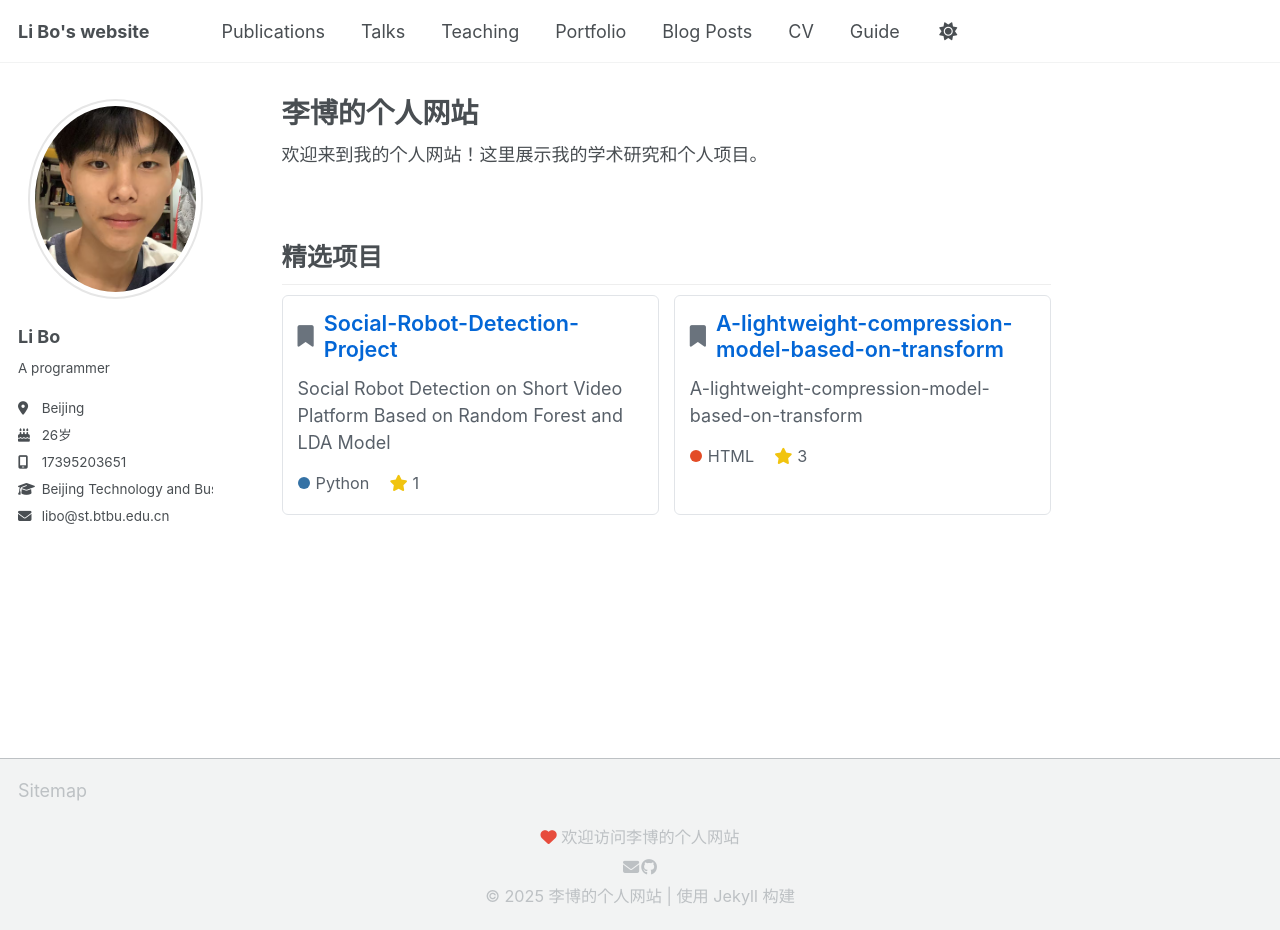
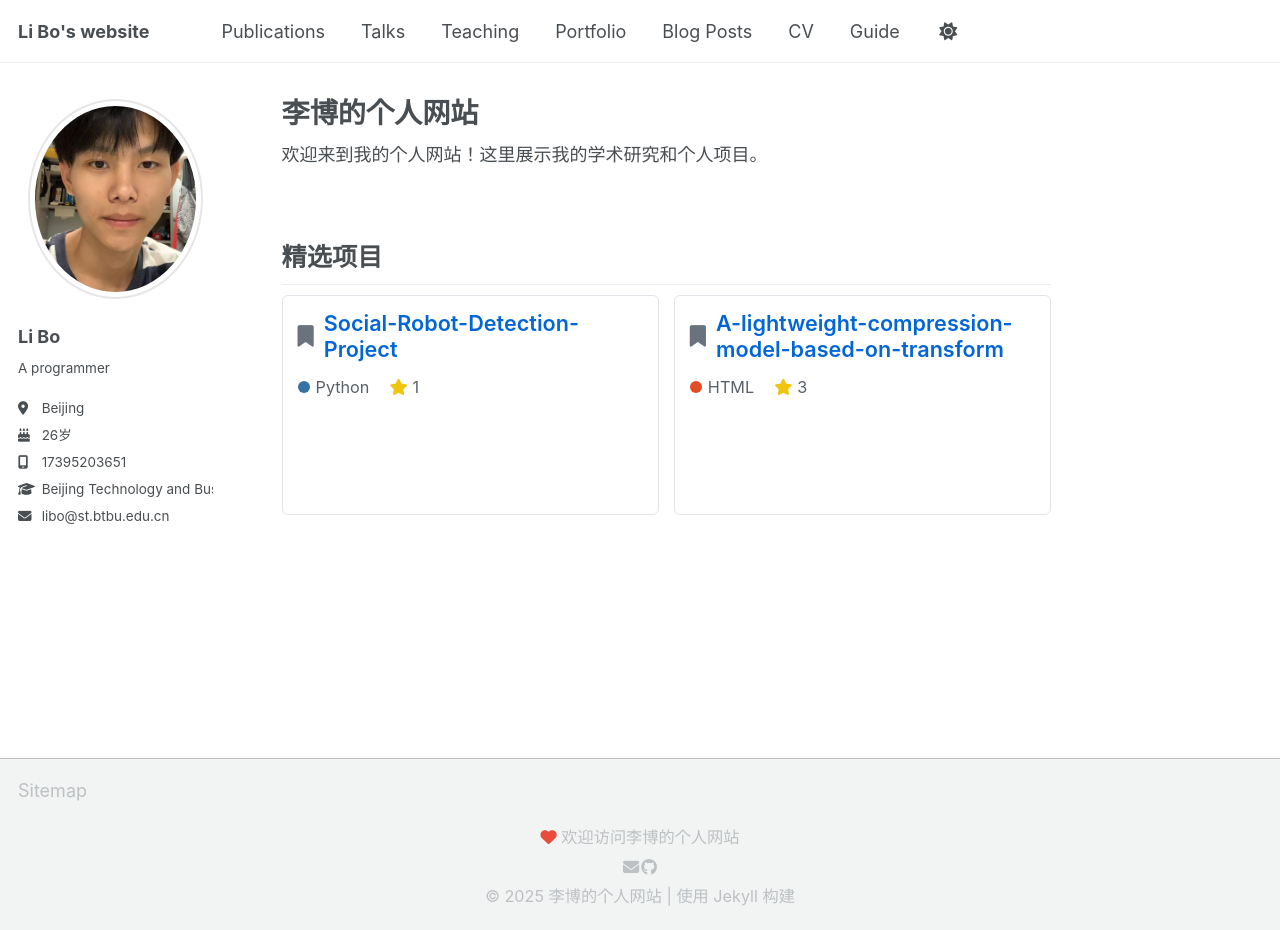
Before and after one commit to libo1999912/libo1999912.github.io, a Jekyll site: the page built from _pages/about.md, in a window 1280 px wide and 930 px high. Built offline with Jekyll 4.4.1, drawn with Linux system fonts in a browser that asks for light colours; a script that is not in the unit is left out.

Commit message:
Update about.md

```diff
--- a/_pages/about.md
+++ b/_pages/about.md
@@ -8,8 +8,8 @@ permalink: /
   .home-container {
     display: grid;
     grid-template-columns: 1fr;
-    gap: 10px;
-    margin-top: 5px;
+    gap: 5px;
+    margin-top: 2px;
   }
 
   .welcome-section {
@@ -30,7 +30,7 @@ permalink: /
     transition: all 0.3s ease;
     max-width: 1200px;
     margin: 0 auto;
-    min-height: 180px; /* 增加最小高度使卡片更长 */
+    min-height: 100px; /* 增加最小高度使卡片更长 */
   }
 
   .project-card:hover {
@@ -72,9 +72,6 @@ permalink: /
             </a>
           </h3>
         </div>
-        <p style="font-size: 1rem; color: #586069; margin-bottom: 15px; line-height: 1.5;">
-          Social Robot Detection on Short Video Platform Based on Random Forest and LDA Model
-        </p>
         <div style="display: flex; font-size: 0.9rem; color: #586069;">
           <span style="display: flex; align-items: center; margin-right: 20px;">
             <span style="width: 12px; height: 12px; border-radius: 50%; background-color: #3572A5; margin-right: 6px;"></span>
@@ -98,9 +95,6 @@ permalink: /
             </a>
           </h3>
         </div>
-        <p style="font-size: 1rem; color: #586069; margin-bottom: 15px; line-height: 1.5;">
-          A-lightweight-compression-model-based-on-transform
-        </p>
         <div style="display: flex; font-size: 0.9rem; color: #586069;">
           <span style="display: flex; align-items: center; margin-right: 20px;">
             <span style="width: 12px; height: 12px; border-radius: 50%; background-color: #e34c26; margin-right: 6px;"></span>
```
